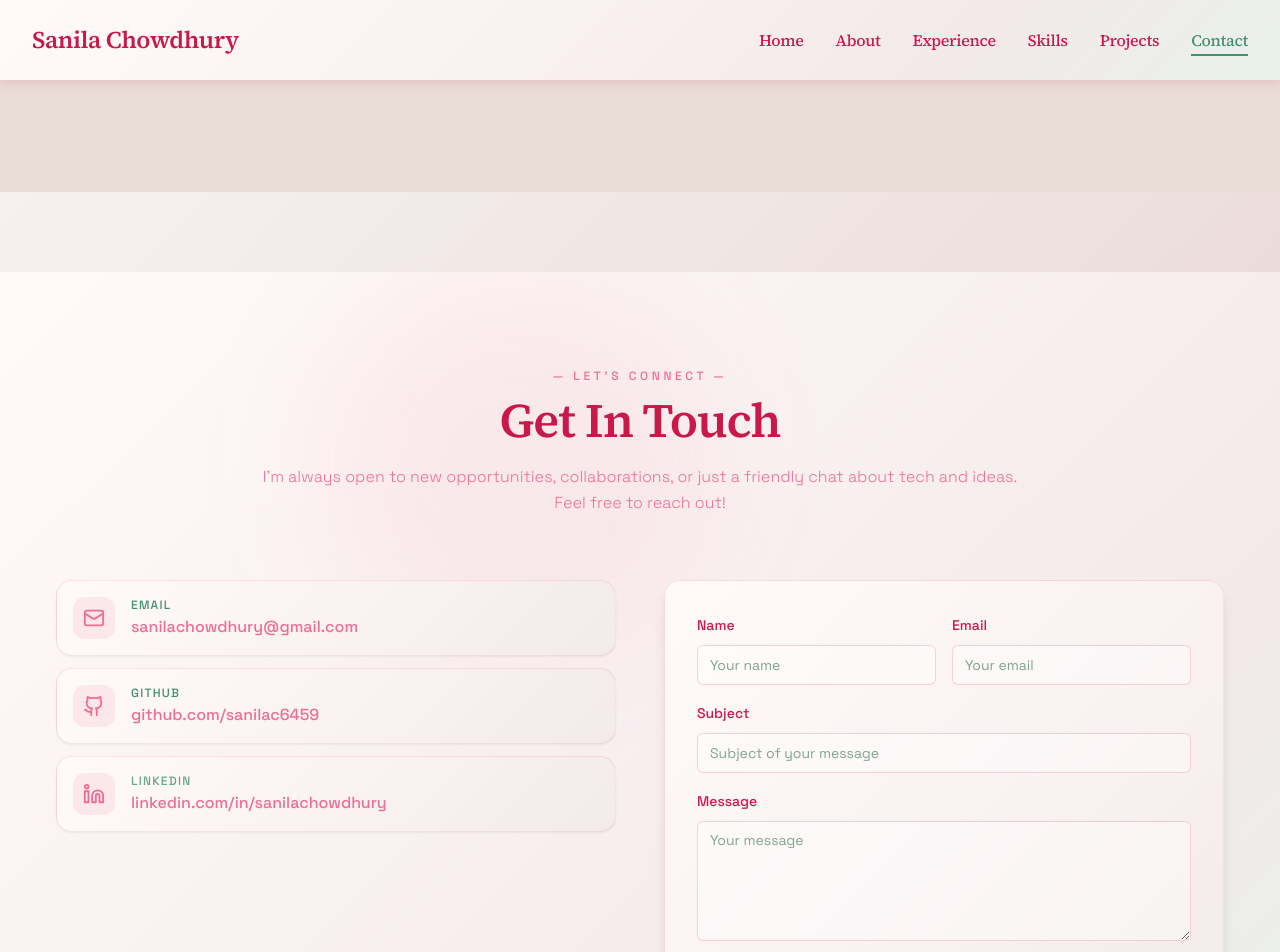
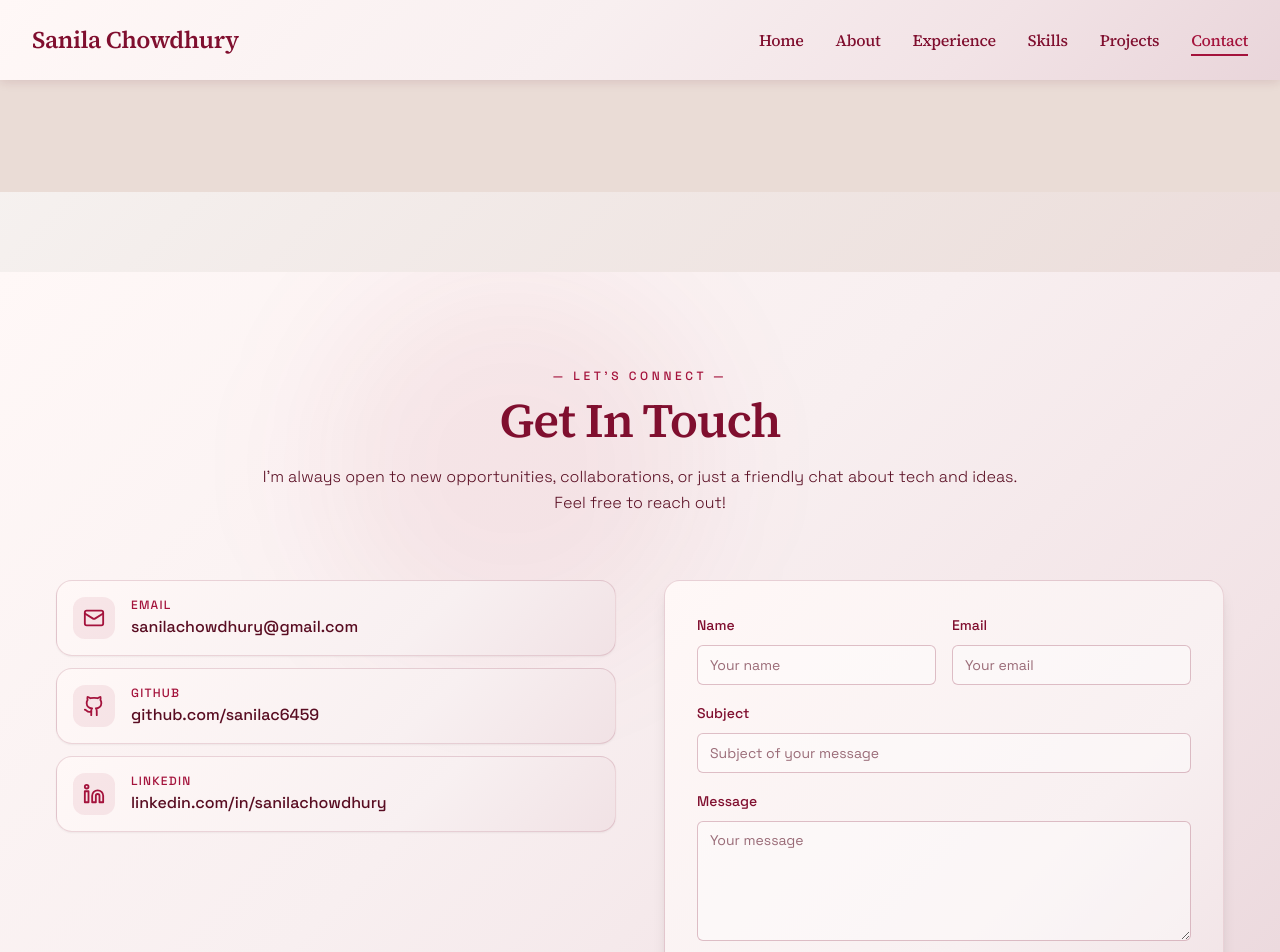
Before and after one commit to sanilac6459/portfolio, a React (Vite) app: page /contact in a window 1280 px wide. Shown: the top 952 px of the page. Built offline with nearby package versions, Linux system fonts and the light colour scheme.

Commit message:
updated entire color scheme

```diff
--- a/src/components/ContactSection.tsx
+++ b/src/components/ContactSection.tsx
@@ -1,34 +1,26 @@
 import React, { useState } from "react";
 
 import { Card } from "@/components/ui/card";
-
 import { Button } from "@/components/ui/button";
-
 import { Input } from "@/components/ui/input";
-
 import { Label } from "@/components/ui/label";
-
 import { Textarea } from "@/components/ui/textarea";
 
 import { Mail, Linkedin, Github, CheckCircle, X } from "lucide-react";
 
 const ContactSection = () => {
   const [showModal, setShowModal] = useState(false);
-
   const [error, setError] = useState(false);
 
   const handleSubmit = async (e: React.FormEvent<HTMLFormElement>) => {
     e.preventDefault();
 
     const form = e.currentTarget;
-
     const formData = new FormData(form);
 
     const response = await fetch("https://formspree.io/f/xzdwlbny", {
       method: "POST",
-
       body: formData,
-
       headers: {
         Accept: "application/json",
       },
@@ -36,7 +28,6 @@ const ContactSection = () => {
 
     if (response.ok) {
       form.reset();
-
       setError(false);
     } else {
       setError(true);
@@ -51,7 +42,7 @@ const ContactSection = () => {
       className="py-24 relative overflow-hidden"
       style={{
         background:
-          "linear-gradient(135deg, #fffaf9 0%, #f9f0f1 45%, #f3e9eb 75%, #e8f1ec 100%)",
+          "linear-gradient(135deg, #FFF8F7 0%, #F8EFF0 45%, #F2E3E6 75%, #E9D5DA 100%)",
       }}
     >
       {/* Success / Error Modal */}
@@ -60,15 +51,15 @@ const ContactSection = () => {
           <div
             className="rounded-2xl shadow-xl p-8 max-w-sm w-full mx-4 flex flex-col items-center text-center relative"
             style={{
-              background: "linear-gradient(135deg, #fffaf9 0%, #f9f0f1 100%)",
-              border: "1px solid rgb(237 110 146 / 0.18)",
+              background: "linear-gradient(135deg, #FFF8F7 0%, #F8F0F1 100%)",
+              border: "1px solid rgba(128, 15, 47, 0.18)",
             }}
           >
             <button
               onClick={() => setShowModal(false)}
               className="absolute top-4 right-4 transition-colors"
               style={{
-                color: "rgb(64 145 108 / 0.45)",
+                color: "rgba(89, 13, 34, 0.45)",
               }}
             >
               <X size={20} />
@@ -79,13 +70,13 @@ const ContactSection = () => {
                 <div
                   className="w-16 h-16 rounded-full flex items-center justify-center mb-4"
                   style={{
-                    backgroundColor: "rgb(237 110 146 / 0.12)",
+                    backgroundColor: "rgba(164, 19, 60, 0.10)",
                   }}
                 >
                   <X
                     size={32}
                     style={{
-                      color: "rgb(201 24 74 / var(--tw-text-opacity, 1))",
+                      color: "#A4133C",
                     }}
                   />
                 </div>
@@ -93,7 +84,7 @@ const ContactSection = () => {
                 <h3
                   className="font-serif-display text-xl mb-2"
                   style={{
-                    color: "rgb(201 24 74 / var(--tw-text-opacity, 1))",
+                    color: "#800F2F",
                   }}
                 >
                   Something went wrong
@@ -102,7 +93,7 @@ const ContactSection = () => {
                 <p
                   className="text-sm"
                   style={{
-                    color: "rgb(64 145 108 / 0.65)",
+                    color: "#590D22",
                   }}
                 >
                   Please try again or email me directly.
@@ -113,13 +104,13 @@ const ContactSection = () => {
                 <div
                   className="w-16 h-16 rounded-full flex items-center justify-center mb-4"
                   style={{
-                    backgroundColor: "rgb(64 145 108 / 0.10)",
+                    backgroundColor: "rgba(128, 15, 47, 0.08)",
                   }}
                 >
                   <CheckCircle
                     size={32}
                     style={{
-                      color: "rgb(64 145 108 / var(--tw-text-opacity, 1))",
+                      color: "#800F2F",
                     }}
                   />
                 </div>
@@ -127,7 +118,7 @@ const ContactSection = () => {
                 <h3
                   className="font-serif-display text-xl mb-2"
                   style={{
-                    color: "rgb(201 24 74 / var(--tw-text-opacity, 1))",
+                    color: "#800F2F",
                   }}
                 >
                   Message Sent!
@@ -136,7 +127,7 @@ const ContactSection = () => {
                 <p
                   className="text-sm"
                   style={{
-                    color: "rgb(201 24 74 / var(--tw-text-opacity, 1))",
+                    color: "#590D22",
                   }}
                 >
                   Thank you for reaching out. I'll get back to you soon.
@@ -146,8 +137,7 @@ const ContactSection = () => {
                   onClick={() => setShowModal(false)}
                   className="mt-6 text-white rounded-full px-8"
                   style={{
-                    backgroundColor:
-                      "rgb(201 24 74 / var(--tw-text-opacity, 1))",
+                    backgroundColor: "#800F2F",
                   }}
                 >
                   Close
@@ -162,7 +152,7 @@ const ContactSection = () => {
       <div
         className="absolute top-0 left-1/4 w-96 h-96 rounded-full blur-3xl"
         style={{
-          backgroundColor: "rgb(237 110 146 / 0.08)",
+          backgroundColor: "rgba(164, 19, 60, 0.06)",
         }}
       ></div>
 
@@ -172,7 +162,7 @@ const ContactSection = () => {
           <p
             className="section-eyebrow"
             style={{
-              color: "rgb(237 110 146 / var(--tw-text-opacity, 1))",
+              color: "#A4133C",
             }}
           >
             — Let's Connect —
@@ -181,7 +171,7 @@ const ContactSection = () => {
           <h2
             className="section-title"
             style={{
-              color: "rgb(201 24 74 / var(--tw-text-opacity, 1))",
+              color: "#800F2F",
             }}
           >
             Get In Touch
@@ -190,7 +180,7 @@ const ContactSection = () => {
           <p
             className="font-light leading-relaxed max-w-3xl mx-auto mt-3"
             style={{
-              color: "rgb(237 110 146 / var(--tw-text-opacity, 1))",
+              color: "#590D22",
             }}
           >
             I'm always open to new opportunities, collaborations, or just a
@@ -208,20 +198,20 @@ const ContactSection = () => {
                 className="flex items-center gap-4 p-4 rounded-2xl transition-all duration-300 shadow-sm hover:shadow-lg hover:-translate-y-1"
                 style={{
                   background:
-                    "linear-gradient(135deg, #fffaf9 0%, #f9f0f1 65%, #f1ebe9 100%)",
-                  border: "1px solid rgb(237 110 146 / 0.18)",
+                    "linear-gradient(135deg, #FFF8F7 0%, #F8F0F1 65%, #F1E2E5 100%)",
+                  border: "1px solid rgba(128, 15, 47, 0.15)",
                 }}
               >
                 <div
                   className="p-2.5 rounded-xl"
                   style={{
-                    backgroundColor: "rgb(237 110 146 / 0.12)",
+                    backgroundColor: "rgba(164, 19, 60, 0.08)",
                   }}
                 >
                   <Mail
                     size={22}
                     style={{
-                      color: "rgb(237 110 146 / var(--tw-text-opacity, 1))",
+                      color: "#A4133C",
                     }}
                   />
                 </div>
@@ -230,7 +220,7 @@ const ContactSection = () => {
                   <p
                     className="text-xs uppercase tracking-widest font-medium mb-0.5"
                     style={{
-                      color: "rgb(64 145 108 / 1)",
+                      color: "#A4133C",
                     }}
                   >
                     Email
@@ -239,7 +229,7 @@ const ContactSection = () => {
                   <p
                     className="font-medium"
                     style={{
-                      color: "rgb(237 110 146 / var(--tw-text-opacity, 1))",
+                      color: "#590D22",
                     }}
                   >
                     sanilachowdhury@gmail.com
@@ -255,20 +245,20 @@ const ContactSection = () => {
                 className="flex items-center gap-4 p-4 rounded-2xl transition-all duration-300 shadow-sm hover:shadow-lg hover:-translate-y-1"
                 style={{
                   background:
-                    "linear-gradient(135deg, #fffaf9 0%, #f9f0f1 65%, #f1ebe9 100%)",
-                  border: "1px solid rgb(237 110 146 / 0.18)",
+                    "linear-gradient(135deg, #FFF8F7 0%, #F8F0F1 65%, #F1E2E5 100%)",
+                  border: "1px solid rgba(128, 15, 47, 0.15)",
                 }}
               >
                 <div
                   className="p-2.5 rounded-xl"
                   style={{
-                    backgroundColor: "rgb(237 110 146 / 0.12)",
+                    backgroundColor: "rgba(164, 19, 60, 0.08)",
                   }}
                 >
                   <Github
                     size={22}
                     style={{
-                      color: "rgb(237 110 146 / var(--tw-text-opacity, 1))",
+                      color: "#A4133C",
                     }}
                   />
                 </div>
@@ -277,7 +267,7 @@ const ContactSection = () => {
                   <p
                     className="text-xs uppercase tracking-widest font-medium mb-0.5"
                     style={{
-                      color: "rgb(64 145 108 / 1)",
+                      color: "#A4133C",
                     }}
                   >
                     GitHub
@@ -286,7 +276,7 @@ const ContactSection = () => {
                   <p
                     className="font-medium"
                     style={{
-                      color: "rgb(237 110 146 / var(--tw-text-opacity, 1))",
+                      color: "#590D22",
                     }}
                   >
                     github.com/sanilac6459
@@ -302,20 +292,20 @@ const ContactSection = () => {
                 className="flex items-center gap-4 p-4 rounded-2xl transition-all duration-300 shadow-sm hover:shadow-lg hover:-translate-y-1"
                 style={{
                   background:
-                    "linear-gradient(135deg, #fffaf9 0%, #f9f0f1 65%, #f1ebe9 100%)",
-                  border: "1px solid rgb(237 110 146 / 0.18)",
+                    "linear-gradient(135deg, #FFF8F7 0%, #F8F0F1 65%, #F1E2E5 100%)",
+                  border: "1px solid rgba(128, 15, 47, 0.15)",
                 }}
               >
                 <div
                   className="p-2.5 rounded-xl"
                   style={{
-                    backgroundColor: "rgb(237 110 146 / 0.12)",
+                    backgroundColor: "rgba(164, 19, 60, 0.08)",
                   }}
                 >
                   <Linkedin
                     size={22}
                     style={{
-                      color: "rgb(237 110 146 / var(--tw-text-opacity, 1))",
+                      color: "#A4133C",
                     }}
                   />
                 </div>
@@ -324,7 +314,7 @@ const ContactSection = () => {
                   <p
                     className="text-xs uppercase tracking-widest font-medium mb-0.5"
                     style={{
-                      color: "rgb(64 145 108 / 0.80)",
+                      color: "#A4133C",
                     }}
                   >
                     LinkedIn
@@ -333,7 +323,7 @@ const ContactSection = () => {
                   <p
                     className="font-medium"
                     style={{
-                      color: "rgb(237 110 146 / var(--tw-text-opacity, 1))",
+                      color: "#590D22",
                     }}
                   >
                     linkedin.com/in/sanilachowdhury
@@ -349,8 +339,8 @@ const ContactSection = () => {
               className="p-8 rounded-2xl shadow-lg"
               style={{
                 background:
-                  "linear-gradient(135deg, #fffaf9 0%, #f9f0f1 65%, #f1ebe9 100%)",
-                border: "1px solid rgb(237 110 146 / 0.18)",
+                  "linear-gradient(135deg, #FFF8F7 0%, #F8F0F1 65%, #F1E2E5 100%)",
+                border: "1px solid rgba(128, 15, 47, 0.15)",
               }}
             >
               <form onSubmit={handleSubmit} className="space-y-4">
@@ -360,7 +350,7 @@ const ContactSection = () => {
                     <Label
                       htmlFor="name"
                       style={{
-                        color: "rgb(201 24 74 / var(--tw-text-opacity, 1))",
+                        color: "#800F2F",
                       }}
                     >
                       Name
@@ -370,10 +360,10 @@ const ContactSection = () => {
                       id="name"
                       name="name"
                       placeholder="Your name"
-                      className="bg-white/40 placeholder:text-[rgb(45_106_79_/_0.60)]"
+                      className="bg-white/40 placeholder:text-[rgba(89,13,34,0.60)]"
                       style={{
-                        borderColor: "rgb(237 110 146 / 0.30)",
-                        color: "rgb(64 145 108 / var(--tw-text-opacity, 1))",
+                        borderColor: "rgba(128, 15, 47, 0.25)",
+                        color: "#590D22",
                       }}
                       required
                     />
@@ -383,7 +373,7 @@ const ContactSection = () => {
                     <Label
                       htmlFor="email"
                       style={{
-                        color: "rgb(201 24 74 / var(--tw-text-opacity, 1))",
+                        color: "#800F2F",
                       }}
                     >
                       Email
@@ -394,10 +384,10 @@ const ContactSection = () => {
                       name="email"
                       type="email"
                       placeholder="Your email"
-                      className="bg-white/40 placeholder:text-[rgb(45_106_79_/_0.60)]"
+                      className="bg-white/40 placeholder:text-[rgba(89,13,34,0.60)]"
                       style={{
-                        borderColor: "rgb(237 110 146 / 0.30)",
-                        color: "rgb(64 145 108 / var(--tw-text-opacity, 1))",
+                        borderColor: "rgba(128, 15, 47, 0.25)",
+                        color: "#590D22",
                       }}
                       required
                     />
@@ -409,7 +399,7 @@ const ContactSection = () => {
                   <Label
                     htmlFor="subject"
                     style={{
-                      color: "rgb(201 24 74 / var(--tw-text-opacity, 1))",
+                      color: "#800F2F",
                     }}
                   >
                     Subject
@@ -419,10 +409,10 @@ const ContactSection = () => {
                     id="subject"
                     name="subject"
                     placeholder="Subject of your message"
-                    className="bg-white/40 placeholder:text-[rgb(45_106_79_/_0.60)]"
+                    className="bg-white/40 placeholder:text-[rgba(89,13,34,0.60)]"
                     style={{
-                      borderColor: "rgb(237 110 146 / 0.30)",
-                      color: "rgb(64 145 108 / var(--tw-text-opacity, 1))",
+                      borderColor: "rgba(128, 15, 47, 0.25)",
+                      color: "#590D22",
                     }}
                     required
                   />
@@ -433,7 +423,7 @@ const ContactSection = () => {
                   <Label
                     htmlFor="message"
                     style={{
-                      color: "rgb(201 24 74 / var(--tw-text-opacity, 1))",
+                      color: "#800F2F",
                     }}
                   >
                     Message
@@ -443,10 +433,10 @@ const ContactSection = () => {
                     id="message"
                     name="message"
                     placeholder="Your message"
-                    className="min-h-[120px] bg-white/40 placeholder:text-[rgb(45_106_79_/_0.60)]"
+                    className="min-h-[120px] bg-white/40 placeholder:text-[rgba(89,13,34,0.60)]"
                     style={{
-                      borderColor: "rgb(237 110 146 / 0.30)",
-                      color: "rgb(64 145 108 / var(--tw-text-opacity, 1))",
+                      borderColor: "rgba(128, 15, 47, 0.25)",
+                      color: "#590D22",
                     }}
                     required
                   />
@@ -457,8 +447,7 @@ const ContactSection = () => {
                   type="submit"
                   className="w-full text-white rounded-full py-6 shadow-lg"
                   style={{
-                    backgroundColor:
-                      "rgb(201 24 74 / var(--tw-text-opacity, 1))",
+                    backgroundColor: "#A4133C",
                   }}
                 >
                   Send Message
--- a/src/components/Navbar.tsx
+++ b/src/components/Navbar.tsx
@@ -19,7 +19,9 @@ const Navbar = () => {
 
   useEffect(() => {
     const handleScroll = () => setIsScrolled(window.scrollY > 50);
+
     window.addEventListener("scroll", handleScroll);
+
     return () => window.removeEventListener("scroll", handleScroll);
   }, []);
 
@@ -30,6 +32,7 @@ const Navbar = () => {
 
   return (
     <>
+      {/* Navbar */}
       <header
         className={cn(
           "fixed top-0 left-0 w-full z-50 transition-all duration-300 py-6",
@@ -41,8 +44,8 @@ const Navbar = () => {
           isScrolled || location.pathname !== "/"
             ? {
                 background:
-                  "linear-gradient(135deg, #fffaf9 0%, #f9f0f1 45%, #f3e9eb 75%, #e8f1ec 100%)",
-                boxShadow: "0 2px 10px rgb(201 24 74 / 0.15)",
+                  "linear-gradient(135deg, #FFF8F7 0%, #F8EFF0 45%, #F2E3E6 75%, #E9D5DA 100%)",
+                boxShadow: "0 2px 10px rgba(89, 13, 34, 0.12)",
               }
             : undefined
         }
@@ -53,7 +56,7 @@ const Navbar = () => {
             to="/"
             className="text-xl md:text-2xl font-serif-display font-semibold transition-colors"
             style={{
-              color: "rgb(201 24 74 / var(--tw-text-opacity, 1))",
+              color: "#800F2F",
             }}
           >
             Sanila Chowdhury
@@ -68,15 +71,13 @@ const Navbar = () => {
                 className={({ isActive }) =>
                   cn(
                     "font-medium font-serif-display transition-colors relative",
-                    "hover:text-[#40916C]",
+                    "hover:text-[#A4133C]",
                     isActive &&
-                      "after:content-[''] after:absolute after:left-0 after:bottom-[-4px] after:h-0.5 after:w-full after:bg-[#40916C]",
+                      "after:content-[''] after:absolute after:left-0 after:bottom-[-4px] after:h-0.5 after:w-full after:bg-[#A4133C]",
                   )
                 }
                 style={({ isActive }) => ({
-                  color: isActive
-                    ? "rgb(64 145 108 / var(--tw-text-opacity, 1))"
-                    : "rgb(201 24 74 / var(--tw-text-opacity, 1))",
+                  color: isActive ? "#A4133C" : "#800F2F",
                 })}
               >
                 {item.name}
@@ -88,7 +89,7 @@ const Navbar = () => {
           <button
             className="md:hidden transition-colors"
             style={{
-              color: "rgb(201 24 74 / var(--tw-text-opacity, 1))",
+              color: "#800F2F",
             }}
             onClick={() => setMobileMenuOpen(!mobileMenuOpen)}
             aria-label="Toggle menu"
@@ -106,14 +107,14 @@ const Navbar = () => {
         )}
         style={{
           background:
-            "linear-gradient(135deg, #fffaf9 0%, #f9f0f1 45%, #f3e9eb 75%, #e8f1ec 100%)",
+            "linear-gradient(135deg, #FFF8F7 0%, #F8EFF0 45%, #F2E3E6 75%, #E9D5DA 100%)",
         }}
       >
         {/* Close Button */}
         <button
           className="absolute top-4 right-4 transition-colors"
           style={{
-            color: "rgb(201 24 74 / var(--tw-text-opacity, 1))",
+            color: "#800F2F",
           }}
           onClick={() => setMobileMenuOpen(false)}
           aria-label="Close menu"
@@ -130,15 +131,13 @@ const Navbar = () => {
               className={({ isActive }) =>
                 cn(
                   "text-xl font-medium font-serif-display transition-colors relative",
-                  "hover:text-[#40916C]",
+                  "hover:text-[#A4133C]",
                   isActive &&
-                    "after:content-[''] after:absolute after:left-0 after:bottom-[-4px] after:h-0.5 after:w-full after:bg-[#40916C]",
+                    "after:content-[''] after:absolute after:left-0 after:bottom-[-4px] after:h-0.5 after:w-full after:bg-[#A4133C]",
                 )
               }
               style={({ isActive }) => ({
-                color: isActive
-                  ? "rgb(64 145 108 / var(--tw-text-opacity, 1))"
-                  : "rgb(201 24 74 / var(--tw-text-opacity, 1))",
+                color: isActive ? "#A4133C" : "#800F2F",
               })}
             >
               {item.name}
--- a/src/components/PageLoader.tsx
+++ b/src/components/PageLoader.tsx
@@ -15,12 +15,12 @@ const PageLoader = ({ children }: { children: React.ReactNode }) => {
         className="fixed inset-0 flex items-center justify-center z-50"
         style={{
           background:
-            "linear-gradient(135deg, #fffaf9 0%, #f9f0f1 45%, #f3e9eb 75%, #e8f1ec 100%)",
+            "linear-gradient(135deg, #FFF8F7 0%, #F8EFF0 45%, #F2E3E6 75%, #E9D5DA 100%)",
         }}
       >
         <div className="flex flex-col items-center gap-4">
           <img
-            src="/logo3.png"
+            src="/public/images/logo7.png"
             alt="Loading"
             className="w-50 h-50 object-contain"
           />
@@ -28,7 +28,7 @@ const PageLoader = ({ children }: { children: React.ReactNode }) => {
           <p
             className="text-sm tracking-widest uppercase"
             style={{
-              color: "rgb(201 24 74 / var(--tw-text-opacity, 1))",
+              color: "#800F2F",
             }}
           >
             Loading...
```
Also changed, not shown: index.html (+1 -1 lines), src/components/AboutSection.tsx (+22 -23 lines), src/components/ExperienceSection.tsx (+23 -30 lines), src/components/Footer.tsx (+4 -3 lines), src/components/HomeSection.tsx (+20 -10 lines), src/components/ProjectsSection.tsx (+25 -27 lines), src/components/SkillsSection.tsx (+10 -10 lines), public/images/logo7.png (added), public/images/logo8.png (added).
